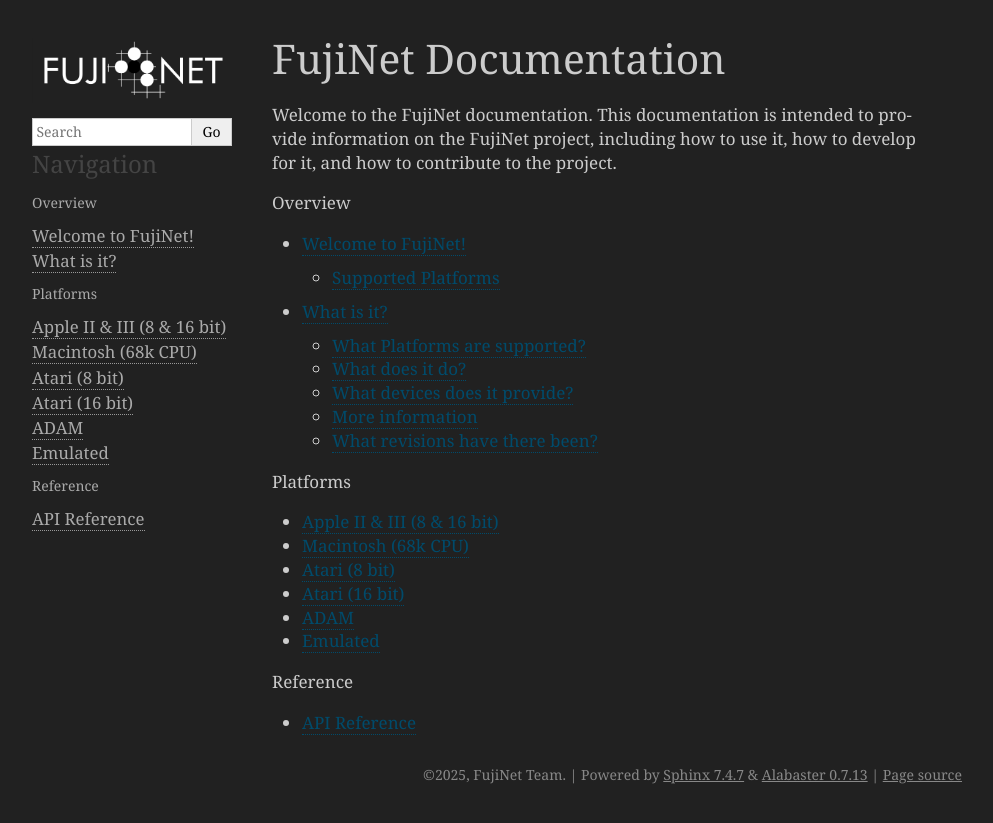
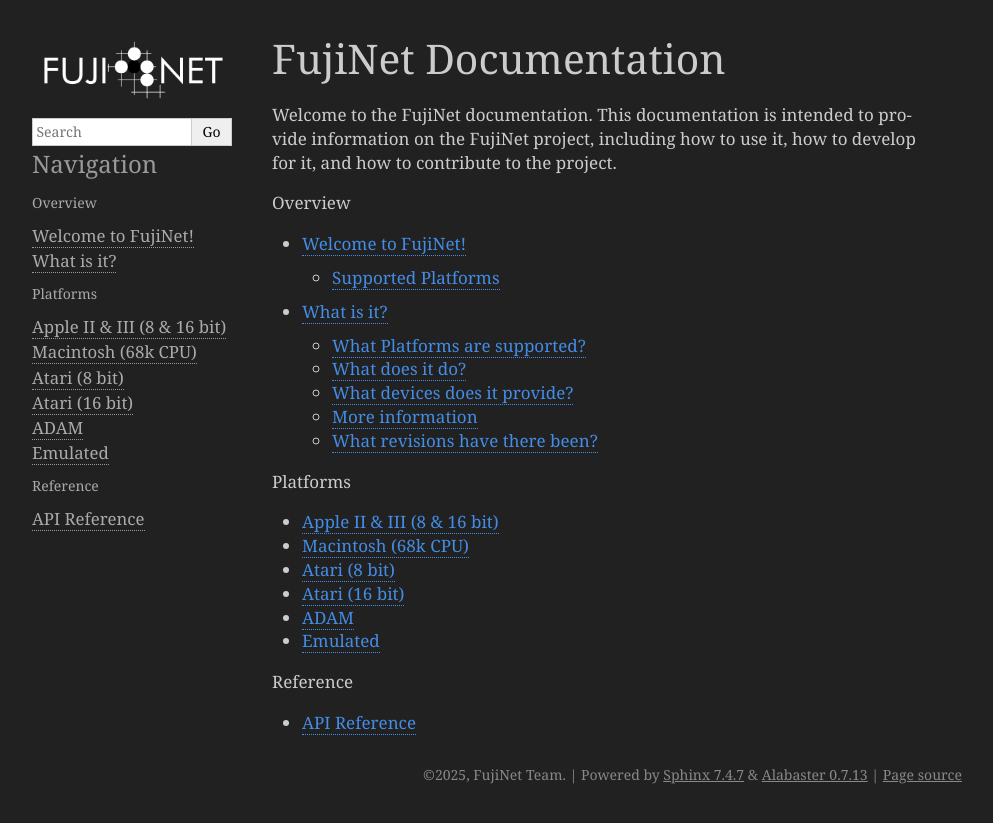
Before and after one commit to benjamink/test-sphinx-docs, a Sphinx documentation site: the page built from docs/index.rst, in a window 1280 px wide. Shown: the top 823 px of the page, without its empty margins (148-1141 px from the left). Built offline with Sphinx 7.4.7, drawn with Linux system fonts in a browser that asks for light colours.

Commit message:
update theme

```diff
--- a/docs/conf.py
+++ b/docs/conf.py
@@ -30,6 +30,8 @@
   'base_bg': '#212121',
   'base_text': '#ffffff',
   'body_text': '#cccccc',
+  'link': '#448CE4',
+  'sidebar_header': '#999999',
   'sidebar_text': '#aaaaaa',
   'sidebar_link': '#aaaaaa',
 }
```
